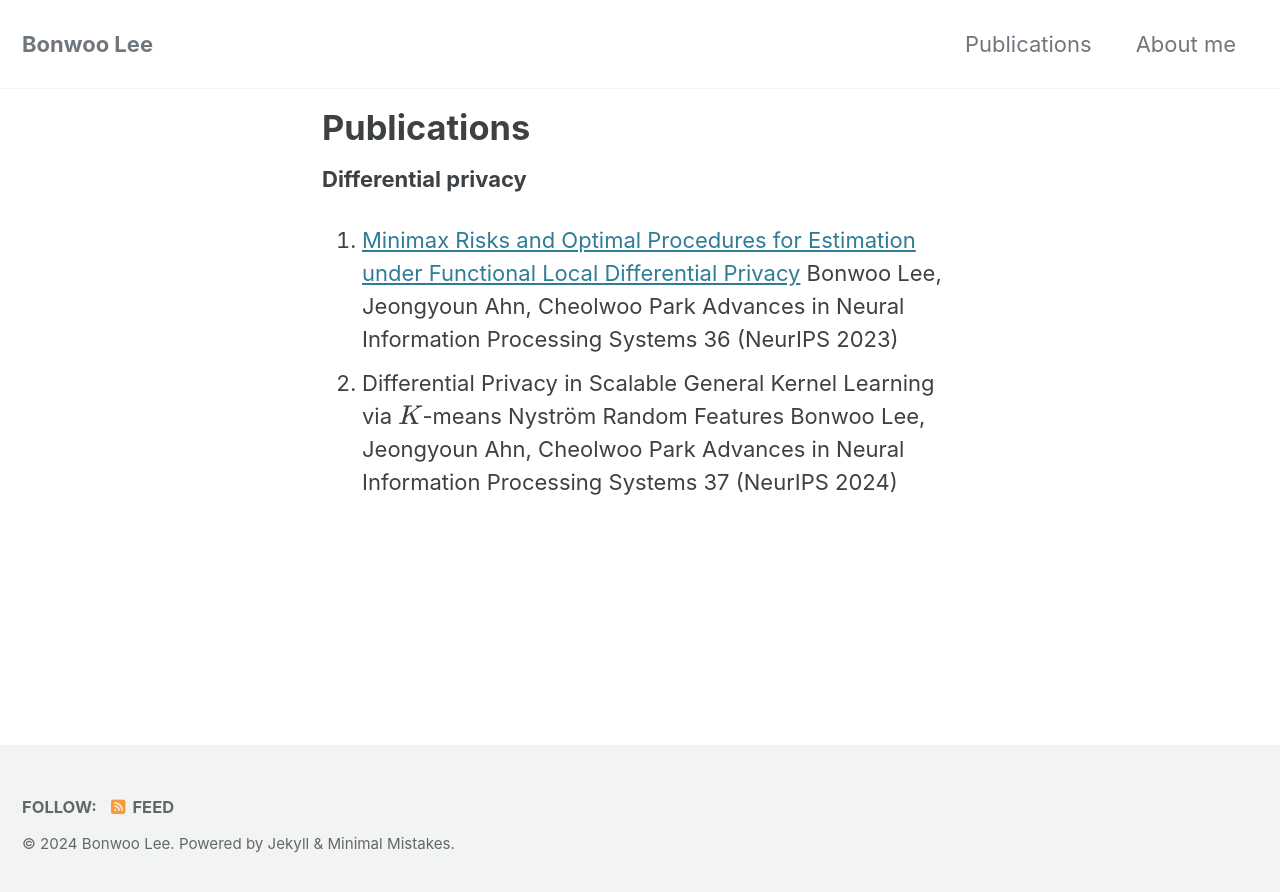
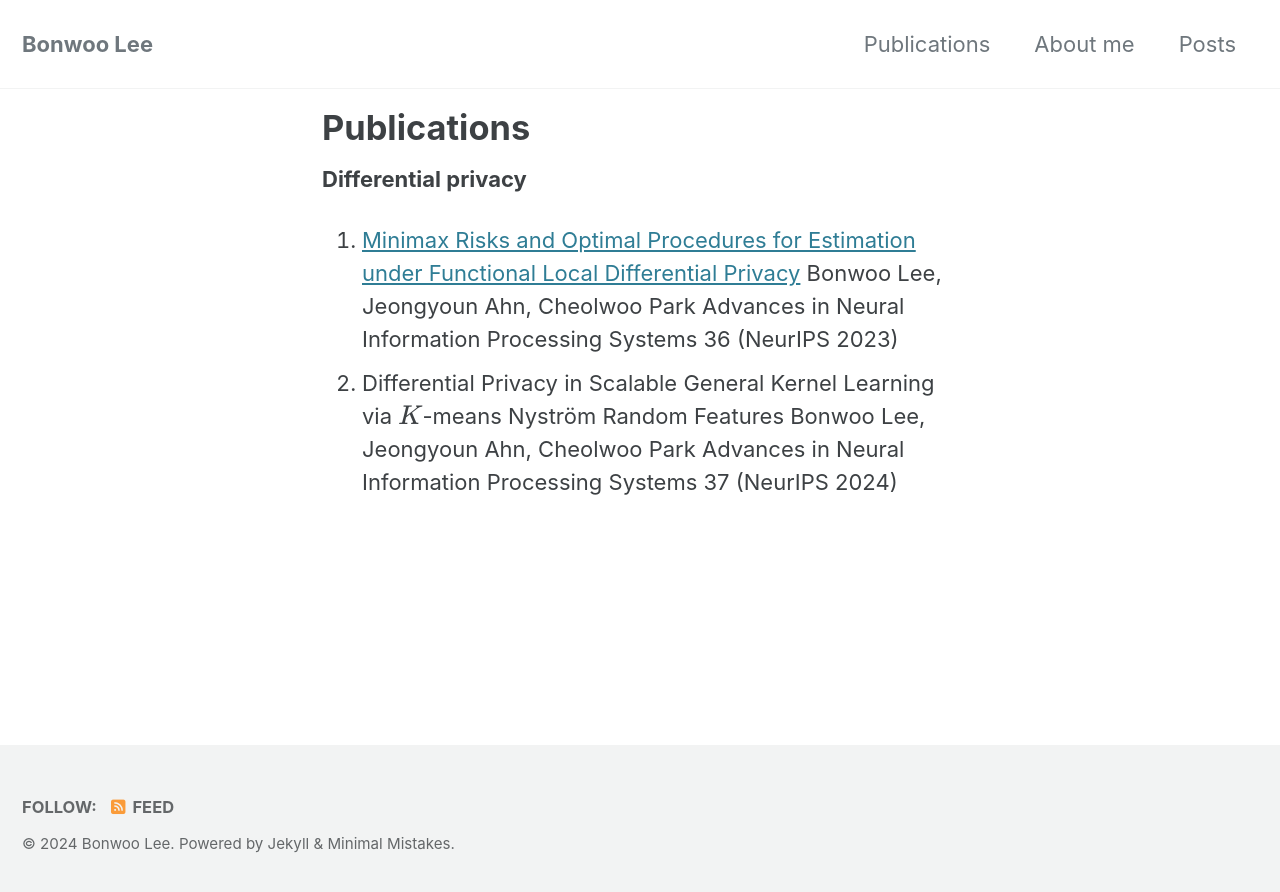
Before and after one commit to righthim/righthim.github.io, a Jekyll site: the page built from _pages/publications.md, in a window 1280 px wide. Shown: the top 892 px of the page. Built offline with Jekyll 4.4.1, drawn with Linux system fonts in a browser that asks for light colours; cached includes are drawn as plain includes; formulas are drawn with MathJax 3.

Commit message:
Update navigation.yml

```diff
--- a/_data/navigation.yml
+++ b/_data/navigation.yml
@@ -5,6 +5,9 @@ main:
 
   - title: "About me"
     url: /About/
+
+  - title: "Posts"
+    url: /Posts/
   # - title: "About"
   #   url: https://mmistakes.github.io/minimal-mistakes/about/
   # - title: "Sample Posts"
```
